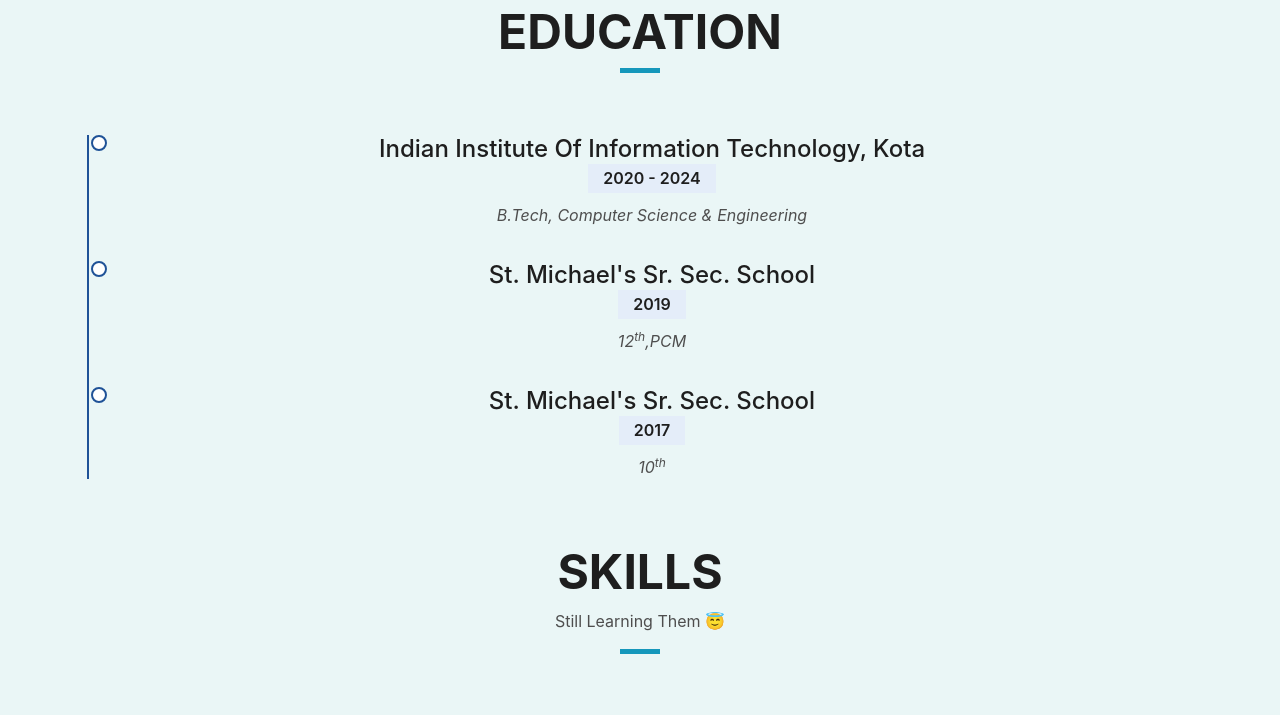
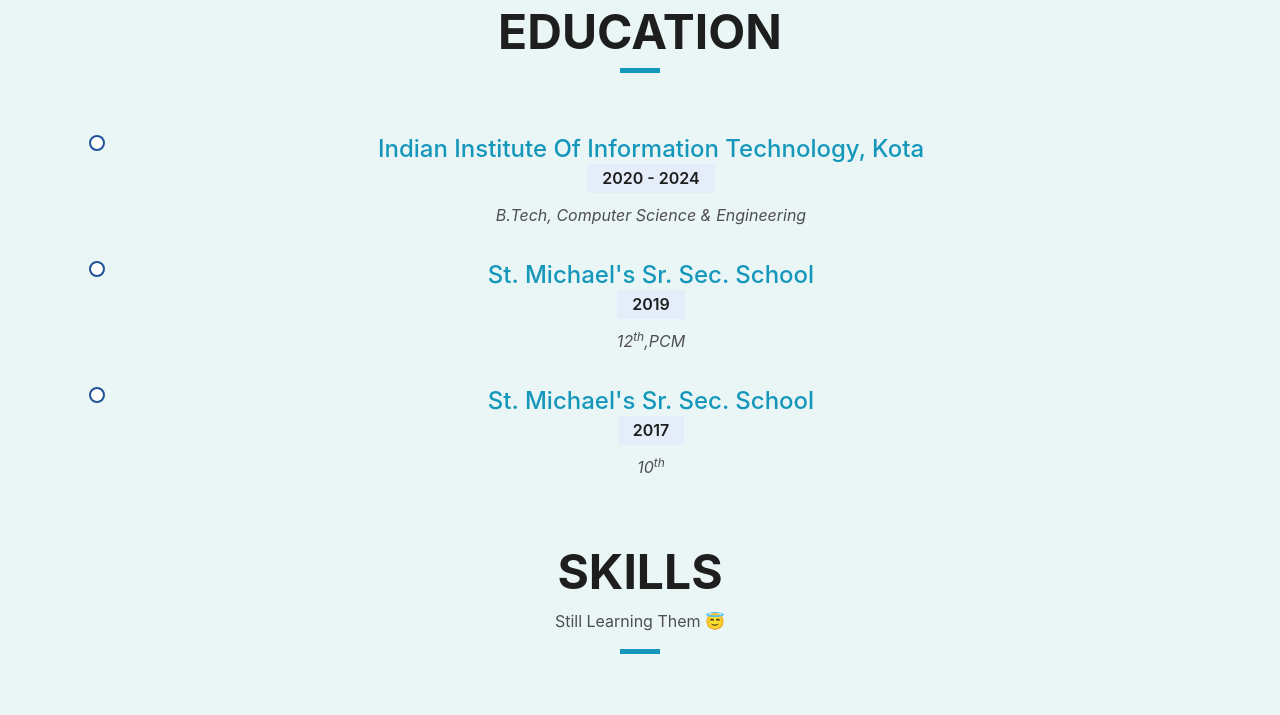
Before and after one commit to hereiskunalverma/tlrc, a plain HTML site: page index.html in a window 1280 px wide. Shown: the part 2620-3335 px from the top of the page. Drawn offline with nearby package versions, Linux system fonts and the light colour scheme; files whose address does not match are found by name.

Commit message:
Add files via upload

```diff
--- a/assets/css/style.css
+++ b/assets/css/style.css
@@ -797,10 +797,15 @@
   padding: 0 0 20px 20px;
   margin-top: -2px;
   margin-left: 2px;
-  border-left: 2px solid #1f5297;
+  /* border-left: 2px solid #1f5297; */
   position: relative;
 }
-
+a{
+  color: #1597BB;
+}
+a:hover{
+  color: #0078ff;
+}
 .education .edu-item h4 {
   line-height: 18px;
   font-size: 18px;
```
